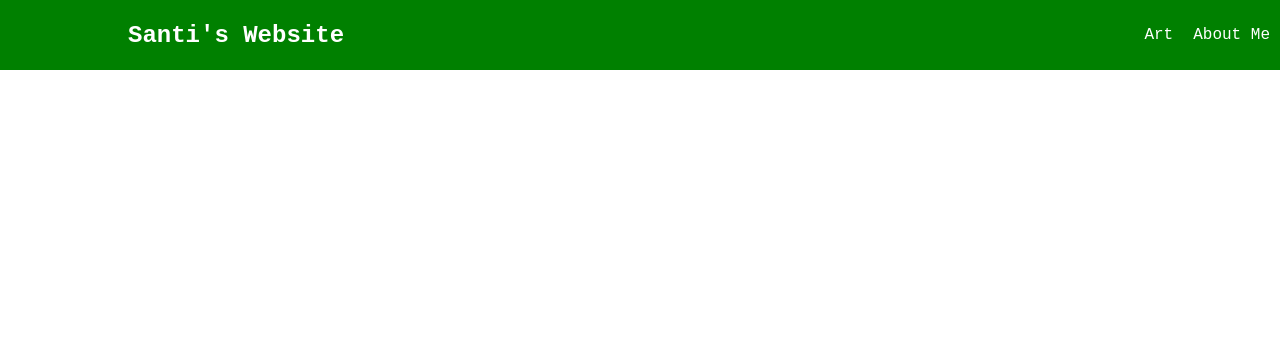
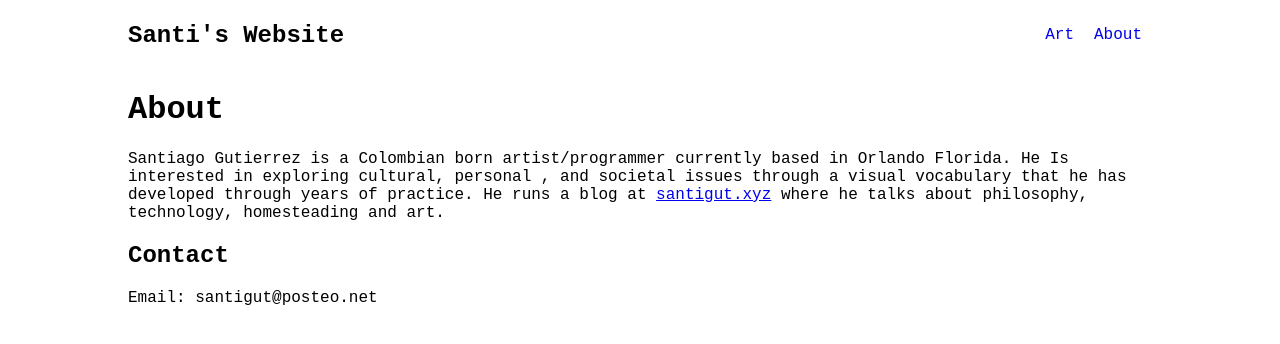
Before and after one commit to santigut123/art_website, a React (Create React App) app: page /About in a window 1280 px wide. Shown: the top 344 px of the page. Built offline with nearby package versions, Linux system fonts and the light colour scheme.

Commit message:
Started gallery component, finished about

```diff
--- /dev/null
+++ b/src/About.js
@@ -0,0 +1,19 @@
+function About() {
+  return (
+    <div id="About" className="page">
+      <h1>About</h1>
+        <p>
+          Santiago Gutierrez is a Colombian born artist/programmer currently based in Orlando Florida.
+          He Is interested in exploring cultural, personal , and societal issues through a visual vocabulary that he has developed through years of practice.
+          He runs a blog at <a href="https://santigut.xyz">santigut.xyz</a> where he talks about philosophy, technology, homesteading and art.
+        </p>
+      <h2>Contact</h2>
+      <p>
+        Email: santigut@posteo.net
+      </p>
+    </div>
+
+  );
+}
+
+export default About;
--- a/src/App.css
+++ b/src/App.css
@@ -1,23 +1,20 @@
 * {
     font-family:'Courier New', monospace;
-    color:white;
 }
 #content{
     background-color:palegreen;
     height:100vh;
 
 }
-h1 {
-    padding-left: 10%;
-    padding-right:10%;
-}
 .navbar {
-    background-color: green;
-    color: white;
+    color: black;
     width:100wv;
     height: 70px;
     display:flex;
     align-items: center;
+
+    padding-left: 10%;
+    padding-right:10%;
 }
 .navbar a{
     text-decoration: none;
@@ -25,5 +22,8 @@ h1 {
 }
 .links{
     margin-left:auto;
-    color:white;
 }
+.page{
+    padding-right:10%;
+    padding-left: 10%;
+}
--- a/src/App.js
+++ b/src/App.js
@@ -2,6 +2,7 @@ import './App.css';
 import {BrowserRouter as Router,Route,Switch} from 'react-router-dom';
 import Navbar from "./Navbar"
 import Art from "./Art"
+import About from "./About"
 function App() {
   return (
     <Router>
@@ -9,8 +10,11 @@ function App() {
         <Navbar/>
         <div className="content">
           <Switch>
-            <Route exact path="/Aboutme">
+            <Route exact path="/Art">
               <Art/>
+            </Route>
+            <Route exact path="/About">
+              <About/>
             </Route>
           </Switch>
         </div>
--- a/src/Art.js
+++ b/src/Art.js
@@ -1,8 +1,8 @@
-
-
 const Art =() =>{
   return(
-    <h1>Hello ARt</h1>
+    <div className="page">
+    <h1>Artwork</h1>
+    </div>
   )
 }
 export default Art;
--- a/src/Navbar.js
+++ b/src/Navbar.js
@@ -5,8 +5,8 @@ const Navbar = () => {
     <nav className="navbar">
       <h1>Santi's Website</h1>
       <div className="links">
-        <Link to="/">Art</Link>
-        <Link to="/Aboutme">About Me</Link>
+        <Link to="/Art">Art</Link>
+        <Link to="/About">About</Link>
       </div>
     </nav>
   );
```
Also changed, not shown: src/Gallery.js (added, +7 -0 lines).
